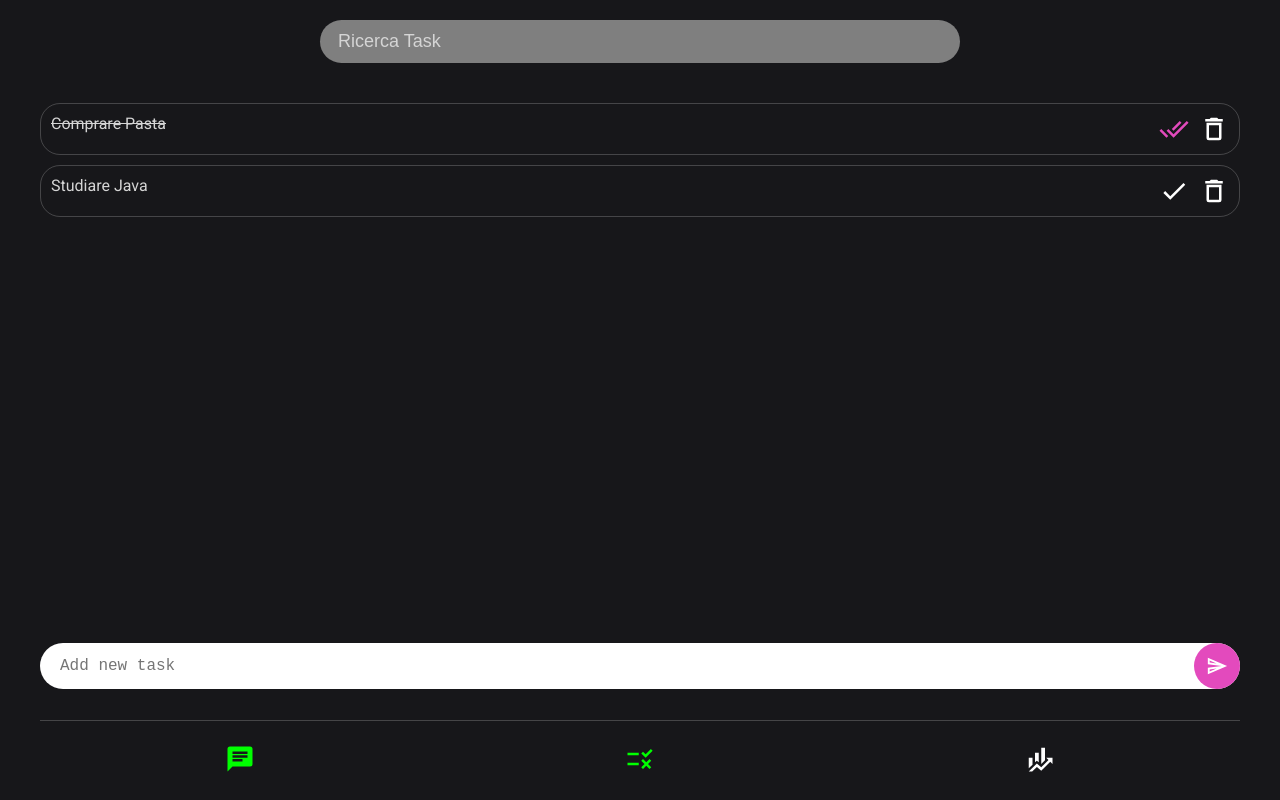
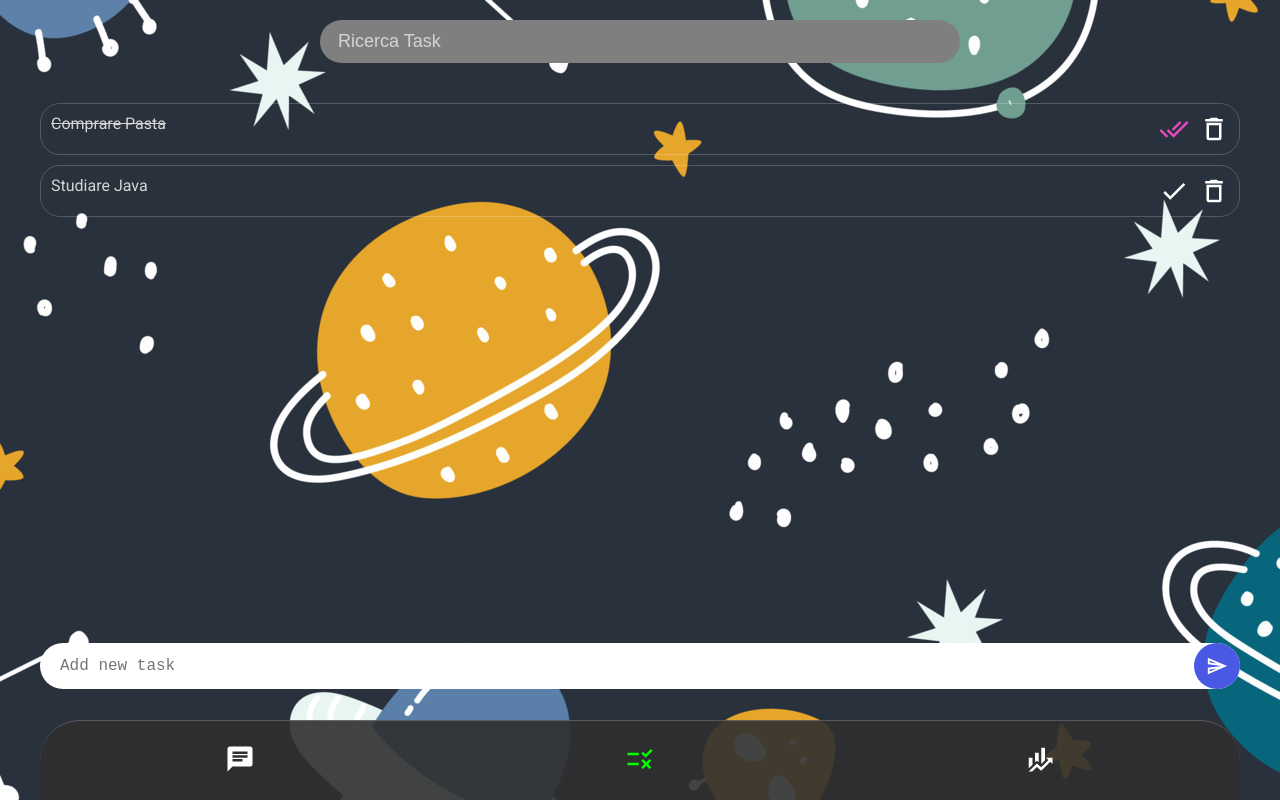
Before and after one commit to AlessandroPuccini/Chat, a plain HTML site: page index.html in a window 1280 px wide. Both pictures are taken after a click on the element 640 px from the left and 760 px from the top of the page. Drawn offline with Linux system fonts and the light colour scheme.

Commit message:
aggiunta coloraione verde al click

```diff
--- a/assets/CSS/style.css
+++ b/assets/CSS/style.css
@@ -1,11 +1,12 @@
-@import url('https://fonts.googleapis.com/css2?family=Hanken+Grotesk:wgth@300&family=Roboto:ital,wght@0,400;0,700;1,300&display=swap');
+@import url('https://fonts.googleapis.com/css2?family=Roboto:ital,wght@0,400;0,700;1,300&display=swap');
 
 :root {
     font-size: 62.5%;
-    --color-design: #e34abd;
+    --color-design: #4a59e3;
     --color-white: #fff;
     --color-design-grey: rgba(255,255,255,0.2);
     --color-design-lightgrey: rgb(127,127,127);
+    --color-design-xlightgrey: rgb(180, 180, 180);
     --color-text-base: rgba(47,47,47,0.9);
     --color-text-invert: rgb(213,213,213);
     --gap-xs: 1rem;
@@ -35,6 +36,7 @@ body{
     font-family: 'Roboto', sans-serif;
     font-size: 1.6rem;
     background-color: rgb(23,23,26);
+    background-image: url(../img/space.jpg);
     color: var(--color-text-invert);
 }
 .hide{
@@ -56,11 +58,13 @@ body{
 #app-services{
     position: fixed;
     display: grid;
+    background-color: var(--color-text-base);
     grid-template-columns: repeat(3, 1fr);
     bottom: 0;
     left: var(--gap-dafault);
     right: var(--gap-dafault);
     border-top: 1px solid var(--color-design-grey);
+    border-radius: 4rem 4rem 0 0;
     height: 80px;
 }
 #app-services svg{
--- a/assets/Js/init.js
+++ b/assets/Js/init.js
@@ -11,7 +11,6 @@ export default function init() {
         e.stopPropagation();
         e.preventDefault();
         const target = getTarget(e);
-        console.log(target.dataset.stepmargin);
         updateTab(target);
         updateActiveIcon(target);
     });
@@ -22,7 +21,15 @@ function updateTab(targetDiv) {
 }
 
 function updateActiveIcon(targetDiv) {
-
+    const svgTarget = targetDiv.querySelector('svg');
+ serviceIconmap.forEach(serviceIconSvg =>{
+    const pathSvg = serviceIconSvg.querySelector('path');
+    if(serviceIconSvg === svgTarget){
+        pathSvg.setAttribute('fill', '#0f0');
+    }else{
+        pathSvg.setAttribute('fill', '#fff');
+    }
+ })
 }
 
 function getTarget(e) {
--- a/index.html
+++ b/index.html
@@ -18,7 +18,7 @@
         </div>
         <div id="todo-tab-icon" data-stepmargin="1">
           <a href="">
-            <svg xmlns="http://www.w3.org/2000/svg" viewBox="0 0 24 24"><title>list-status</title><path fill="#0f0" d="M16.5 11L13 7.5L14.4 6.1L16.5 8.2L20.7 4L22.1 5.4L16.5 11M11 7H2V9H11V7M21 13.4L19.6 12L17 14.6L14.4 12L13 13.4L15.6 16L13 18.6L14.4 20L17 17.4L19.6 20L21 18.6L18.4 16L21 13.4M11 15H2V17H11V15Z" /></svg>
+            <svg xmlns="http://www.w3.org/2000/svg" viewBox="0 0 24 24"><title>list-status</title><path fill="#fff" d="M16.5 11L13 7.5L14.4 6.1L16.5 8.2L20.7 4L22.1 5.4L16.5 11M11 7H2V9H11V7M21 13.4L19.6 12L17 14.6L14.4 12L13 13.4L15.6 16L13 18.6L14.4 20L17 17.4L19.6 20L21 18.6L18.4 16L21 13.4M11 15H2V17H11V15Z" /></svg>
           </a>
         </div>
         <div id="stats-tab-icon" data-stepmargin="2">
```
Also changed, not shown: assets/img/alien.png (added), assets/img/space.jpg (added).
